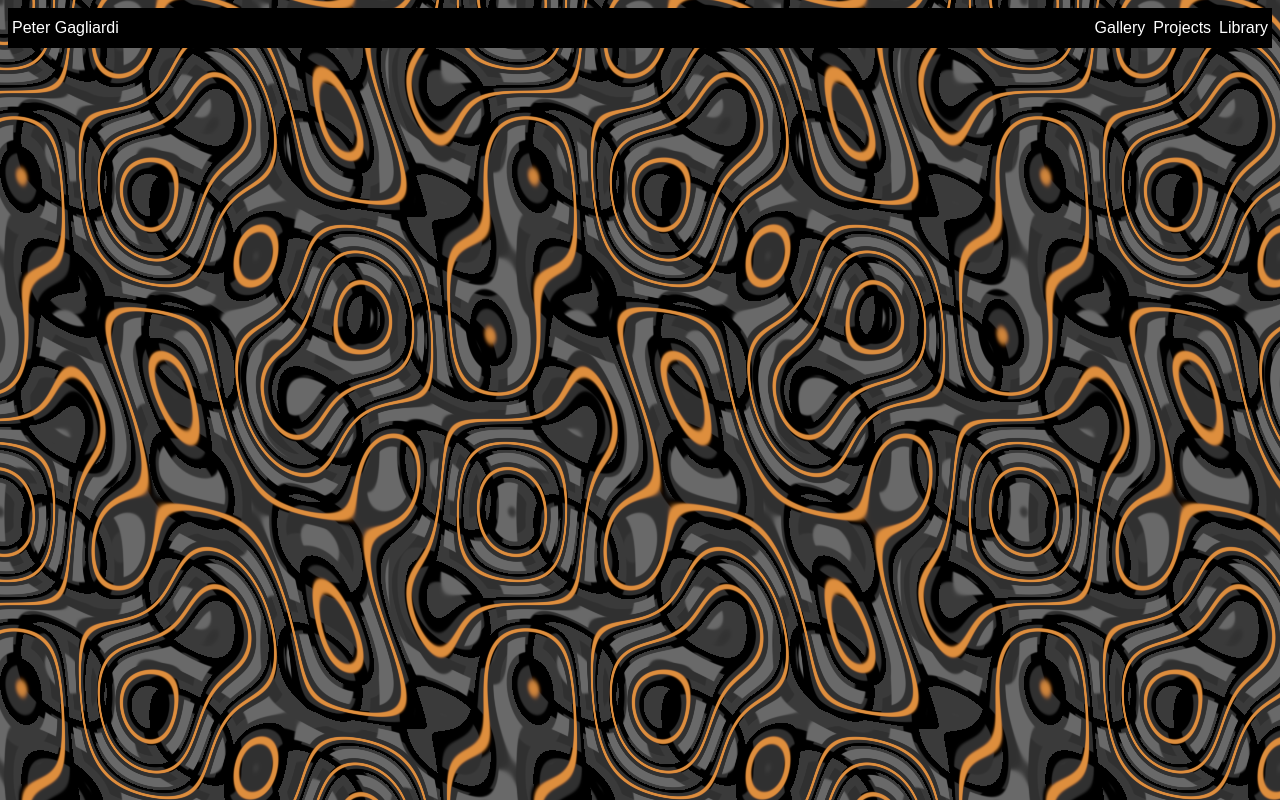
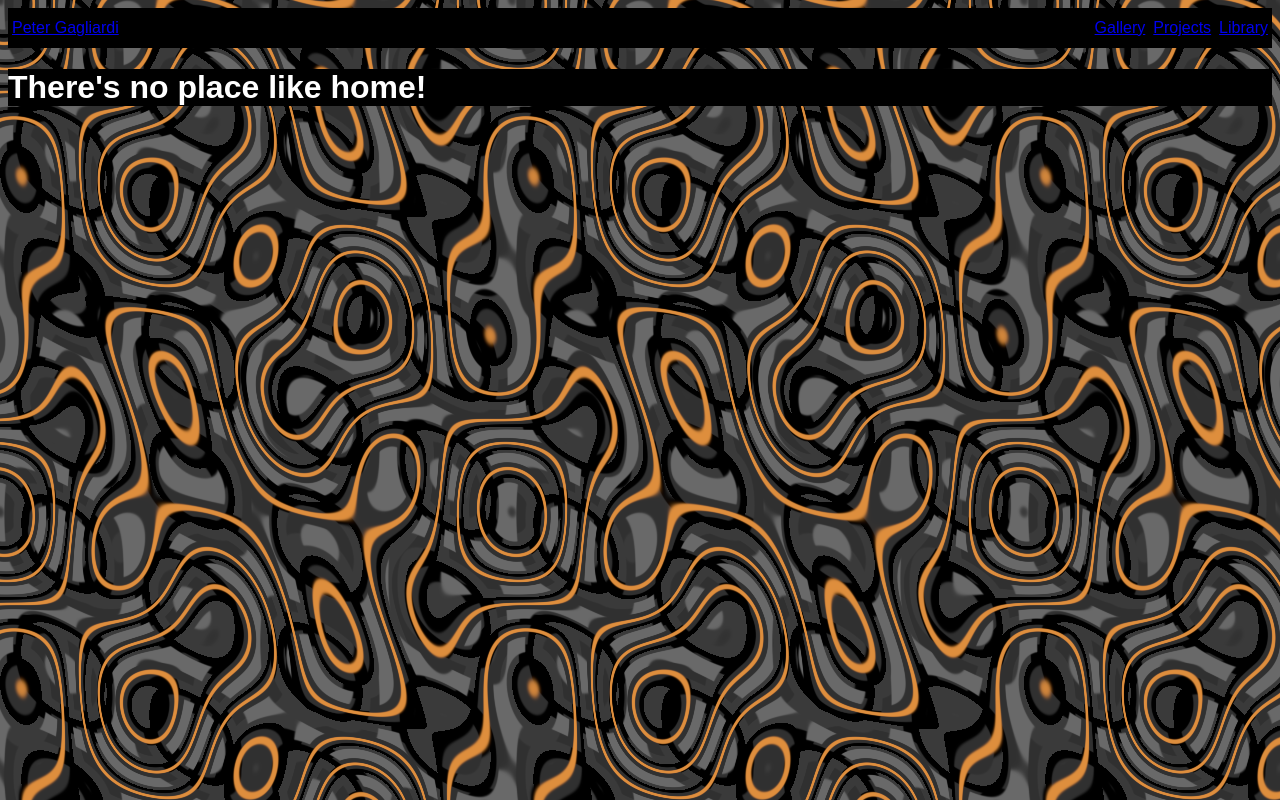
Before and after one commit to ptrgags/ptrgags.github.io, a Vue app: page / in a window 1280 px wide. Built offline with nearby package versions, Linux system fonts and the light colour scheme.

Commit message:
Get the navigation working

```diff
--- a/src/App.vue
+++ b/src/App.vue
@@ -1,10 +1,13 @@
 <script setup lang="ts">
-import Navbar from "./components/Navbar.vue"
+import {RouterLink, RouterView} from 'vue-router'
+
+import Navbar from './components/Navbar.vue'
 </script>
 
 <template>
     <Navbar />
-    <div>
+    <div class="content">
+        <RouterView />
     </div>
 </template>
 
@@ -14,4 +17,10 @@ body {
     background-repeat: repeat;
     font-family: sans-serif;
 }
+
+.content {
+    background-color: black;
+    color: white;
+}
+
 </style>
--- a/src/components/Navbar.vue
+++ b/src/components/Navbar.vue
@@ -1,11 +1,15 @@
+<script setup lang="ts">
+import {RouterLink} from 'vue-router'
+</script>
+
 <template>
     <header>
-        <div class="title">Peter Gagliardi</div>
+        <div class="title"><RouterLink to="/">Peter Gagliardi</RouterLink></div>
         <nav>
             <ul>
-                <li>Gallery</li>
-                <li>Projects</li>
-                <li>Library</li>
+                <li><RouterLink to="/gallery">Gallery</RouterLink></li>
+                <li><RouterLink to="/projects">Projects</RouterLink></li>
+                <li><RouterLink to="/library">Library</RouterLink></li>
             </ul>
         </nav>
     </header>
--- a/src/router/index.ts
+++ b/src/router/index.ts
@@ -1,5 +1,8 @@
 import { createRouter, createWebHistory } from 'vue-router'
 import HomeView from '../views/HomeView.vue'
+import GalleryView from '../views/GalleryView.vue'
+import ProjectsView from '../views/ProjectsView.vue'
+import LibraryView from '../views/LibraryView.vue'
 
 const router = createRouter({
   history: createWebHistory(import.meta.env.BASE_URL),
@@ -10,13 +13,25 @@ const router = createRouter({
       component: HomeView
     },
     {
-      path: '/about',
-      name: 'about',
-      // route level code-splitting
-      // this generates a separate chunk (About.[hash].js) for this route
-      // which is lazy-loaded when the route is visited.
-      component: () => import('../views/AboutView.vue')
-    }
+      path: '/gallery',
+      name: 'gallery',
+      component: GalleryView
+    },
+    {
+      path: '/projects',
+      name: 'projects',
+      component: ProjectsView,
+    },
+    {
+      path: '/projects',
+      name: 'projects',
+      component: ProjectsView,
+    },
+    {
+      path: '/library',
+      name: 'library',
+      component: LibraryView,
+    },
   ]
 })
 
--- /dev/null
+++ b/src/views/GalleryView.vue
@@ -0,0 +1,3 @@
+<template>
+    <h1>Gallery under rennovation</h1>
+</template>
--- a/src/views/HomeView.vue
+++ b/src/views/HomeView.vue
@@ -1,9 +1,3 @@
-<script setup lang="ts">
-import TheWelcome from '../components/TheWelcome.vue'
-</script>
-
 <template>
-  <main>
-    <TheWelcome />
-  </main>
+    <h1>There's no place like home!</h1>
 </template>
--- /dev/null
+++ b/src/views/LibraryView.vue
@@ -0,0 +1,3 @@
+<template>
+    <h1>Lots of books here I guess?</h1>
+</template>
--- /dev/null
+++ b/src/views/ProjectsView.vue
@@ -0,0 +1,3 @@
+<template>
+    <h1>Projects still under construction</h1>
+</template>
```
Also changed, not shown: src/views/OldHomeView.vue (added, +9 -0 lines).
